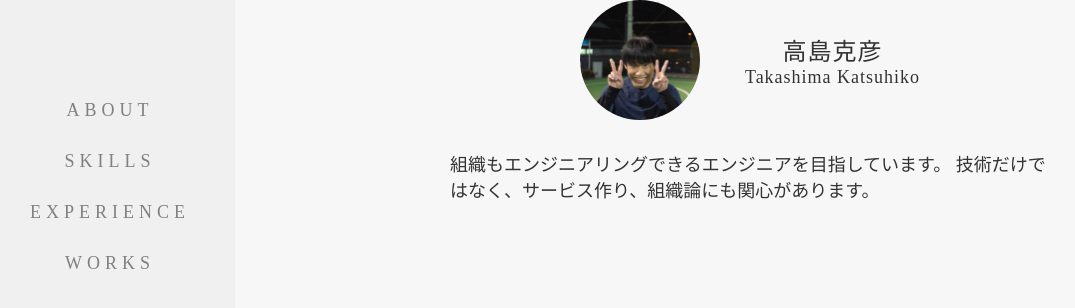
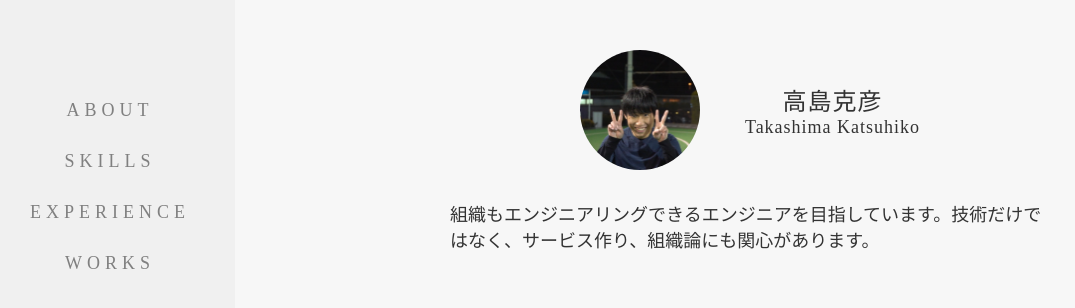
Before and after one commit to takashimamorino/self-introduction-site, a Next.js app: page / in a window 1280 px wide. Shown: the top 308 px of the page, without its empty margins (15-1090 px from the left). Built offline with nearby package versions, Linux system fonts and the light colour scheme.

Commit message:
改行の修正

```diff
--- a/src/pages/index.tsx
+++ b/src/pages/index.tsx
@@ -9,7 +9,7 @@ const Home: NextPage = () => (
     <Navigation />
     <main className={styles.mainContainer}>
       <div className={styles.inner}>
-        <article>
+        <article className={styles.aboutContainer}>
           <div className={styles.profile}>
             <img src="/image_profile.svg" alt="プロフィール画像" />
             <div className={styles.myName}>
@@ -18,8 +18,7 @@ const Home: NextPage = () => (
             </div>
           </div>
           <p className={styles.lead}>
-            組織もエンジニアリングできるエンジニアを目指しています。
-            技術だけではなく、サービス作り、組織論にも関心があります。
+            組織もエンジニアリングできるエンジニアを目指しています。技術だけではなく、サービス作り、組織論にも関心があります。
           </p>
         </article>
       </div>
```
